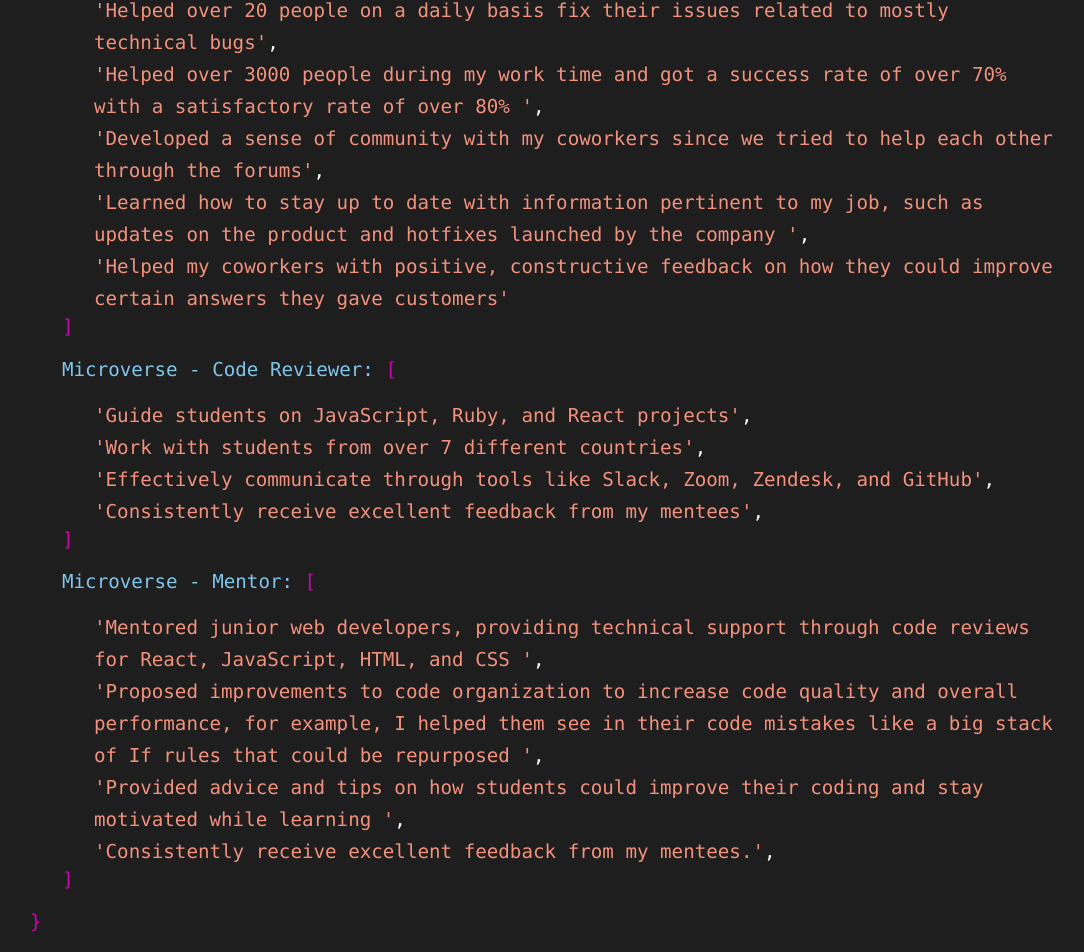
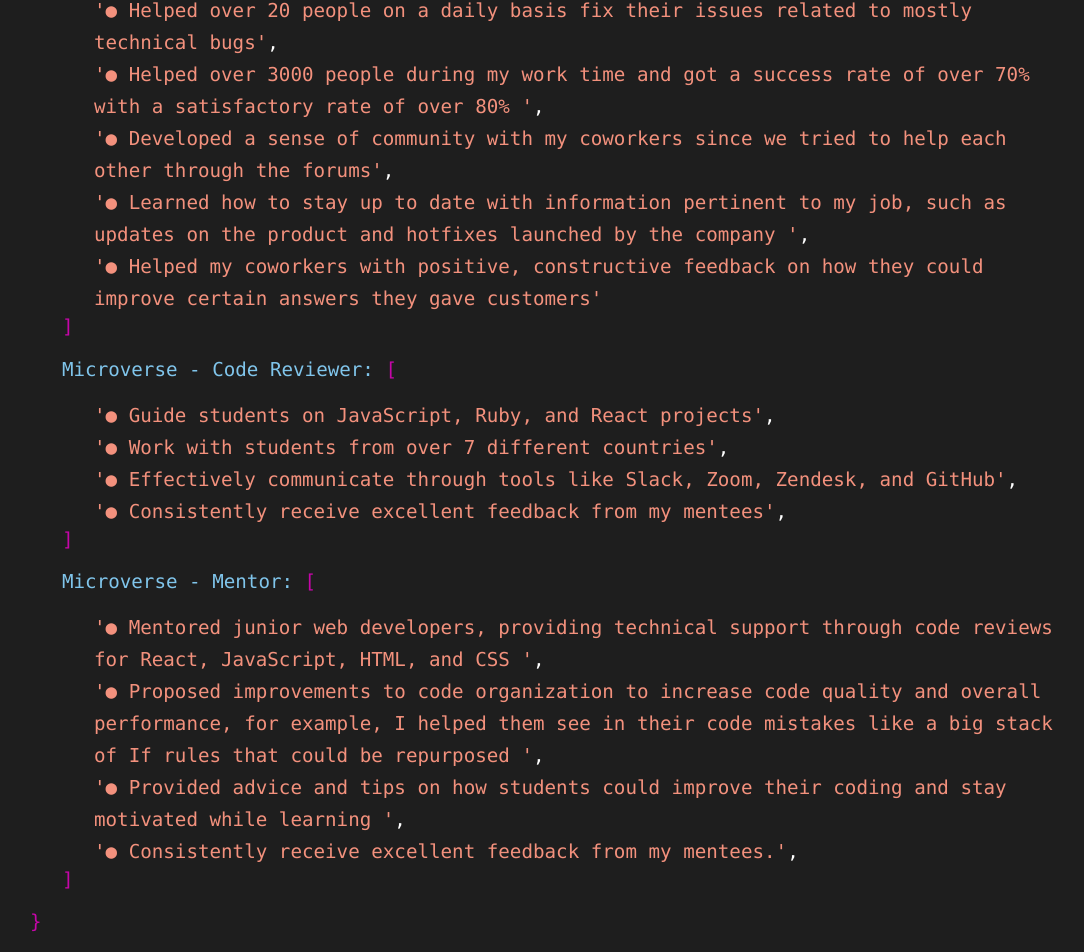
Before and after one commit to jmontanholi/newPortfolio-React, a React (Create React App) app: page /aboutMe in a window 1280 px wide. Shown: the part 906-1858 px from the top of the page, without its empty margins (98-1182 px from the left). Built offline with nearby package versions, Linux system fonts and the light colour scheme.

Commit message:
Minor change to experiences bullet points

```diff
--- a/src/components/experience.js
+++ b/src/components/experience.js
@@ -19,25 +19,25 @@
     </p>
     <div className={`${style.innerObject}`}>
       <div className={`${style.experienceContent} contentOrange`}>
-        &apos;Helped over 20 people on a daily basis
+        &apos;● Helped over 20 people on a daily basis
         fix their issues related to mostly technical bugs&apos;
         <span className="comma">,</span>
         <br />
-        &apos;Helped over 3000 people
+        &apos;● Helped over 3000 people
         during my work time and got a success rate of over 70% with a satisfactory rate of over 80%
         &apos;
         <span className="comma">,</span>
         <br />
-        &apos;Developed a sense of community with my coworkers
+        &apos;● Developed a sense of community with my coworkers
         since we tried to help each other through the forums&apos;
         <span className="comma">,</span>
         <br />
-        &apos;Learned how to stay up to date with information
+        &apos;● Learned how to stay up to date with information
         pertinent to my job, such as updates on the product and hotfixes launched by the company
         &apos;
         <span className="comma">,</span>
         <br />
-        &apos;Helped my coworkers with positive, constructive
+        &apos;● Helped my coworkers with positive, constructive
         feedback on how they could improve certain answers they gave customers&apos;
       </div>
       <span className={`${style.closingSquare} curlyBraces`}>]</span>
@@ -49,16 +49,16 @@
     </p>
     <div className={`${style.innerObject}`}>
       <div className={`${style.experienceContent} contentOrange`}>
-        &apos;Guide students on JavaScript, Ruby, and React projects&apos;
+        &apos;● Guide students on JavaScript, Ruby, and React projects&apos;
         <span className="comma">,</span>
         <br />
-        &apos;Work with students from over 7 different countries&apos;
+        &apos;● Work with students from over 7 different countries&apos;
         <span className="comma">,</span>
         <br />
-        &apos;Effectively communicate through tools like Slack, Zoom, Zendesk, and GitHub&apos;
+        &apos;● Effectively communicate through tools like Slack, Zoom, Zendesk, and GitHub&apos;
         <span className="comma">,</span>
         <br />
-        &apos;Consistently receive excellent feedback from my mentees&apos;
+        &apos;● Consistently receive excellent feedback from my mentees&apos;
         <span className="comma">,</span>
       </div>
       <span className={`${style.closingSquare} curlyBraces`}>]</span>
@@ -70,23 +70,23 @@
     </p>
     <div className={`${style.innerObject}`}>
       <div className={`${style.experienceContent} contentOrange`}>
-        &apos;Mentored junior web developers, providing technical
+        &apos;● Mentored junior web developers, providing technical
         support through code reviews for React, JavaScript, HTML, and CSS
         &apos;
         <span className="comma">,</span>
         <br />
-        &apos;Proposed improvements to code organization to increase code
+        &apos;● Proposed improvements to code organization to increase code
         quality and overall performance, for example, I helped them
         see in their code mistakes like a big stack of If rules that could be repurposed
         &apos;
         <span className="comma">,</span>
         <br />
-        &apos;Provided advice and tips on how students
+        &apos;● Provided advice and tips on how students
         could improve their coding and stay motivated while learning
         &apos;
         <span className="comma">,</span>
         <br />
-        &apos;Consistently receive excellent feedback from my mentees.&apos;
+        &apos;● Consistently receive excellent feedback from my mentees.&apos;
         <span className="comma">,</span>
       </div>
       <span className={`${style.closingSquare} curlyBraces`}>]</span>
```
